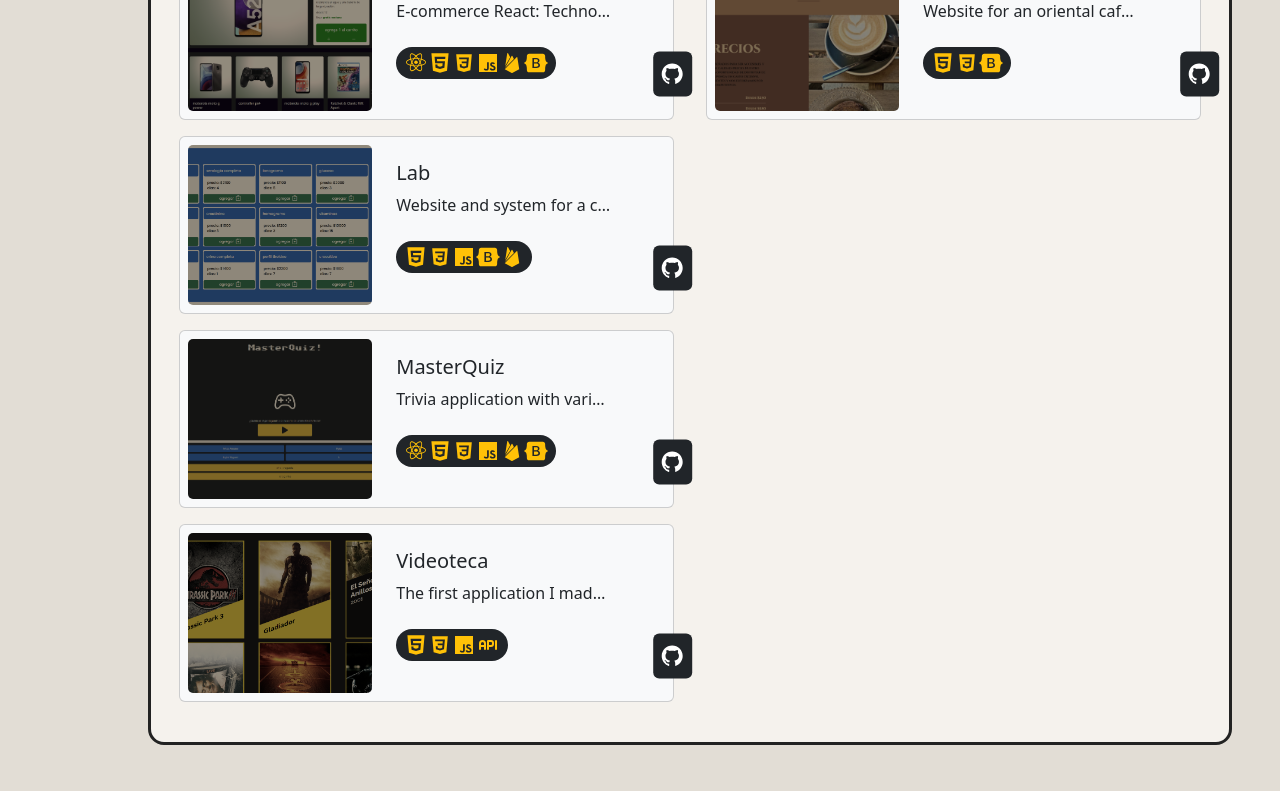
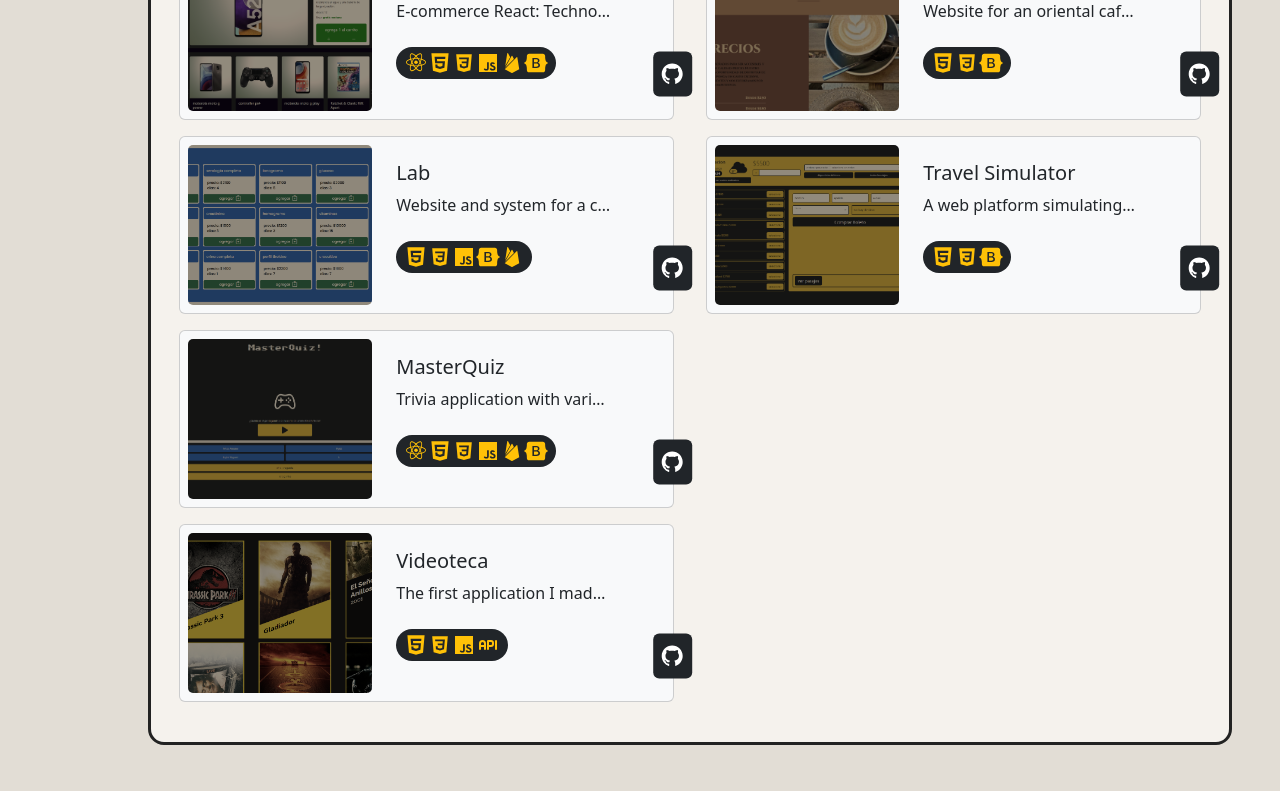
Before and after one commit to EmanuelRigo/portfolio, a React (Create React App) app: page / in a window 1280 px wide. Shown: the part 1140-1931 px from the top of the page. Built offline with nearby package versions, Linux system fonts and the light colour scheme; a web font is replaced by a local one.

Commit message:
adding project

```diff
--- a/src/components/ProjectContainer.jsx
+++ b/src/components/ProjectContainer.jsx
@@ -24,6 +24,20 @@
             description={"Website for an oriental cafeteria in Buenos Aires."}
             linkGithub={"https://github.com/EmanuelRigo/cafe"}
             linkHosting={"https://cafe-one-beige.vercel.app/"}
+            icons={[
+              <AiFillHtml5 className="project__icon" />,
+              <BiLogoCss3 className="project__icon" />,
+              <FaBootstrap className="project__icon" />,
+            ]}
+          ></ProjectCard>
+          <ProjectCard
+            image={"travel_simulator.png"}
+            name={"Travel Simulator"}
+            description={
+              "A web platform simulating flights, integrating real-time weather data via JavaScript and a weather API."
+            }
+            linkGithub={"https://github.com/EmanuelRigo/Preentrega-Coderhouse"}
+            linkHosting={"https://preentrega-coderhouse.vercel.app/"}
             icons={[
               <AiFillHtml5 className="project__icon" />,
               <BiLogoCss3 className="project__icon" />,
```
Also changed, not shown: public/images/travel_simulator.png (added).
